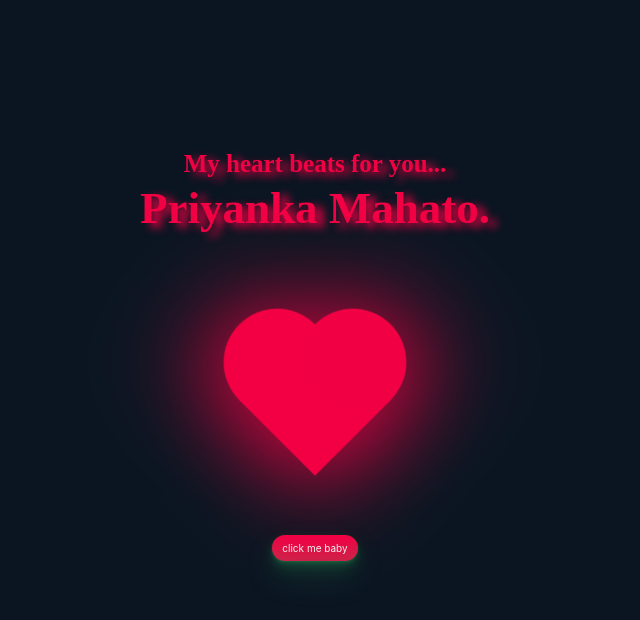
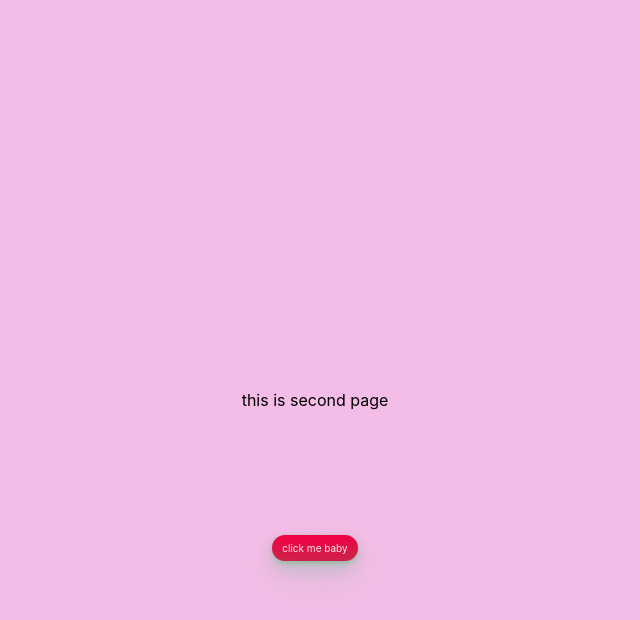
Before and after one commit to theantisocialextrovert/supra, a React (Create React App) app: page / in a window 1280 px wide. Both pictures are taken after a click on the button "click me baby". Shown: the top 620 px of the page, without its empty margins (325-965 px from the left). Built offline with nearby package versions, Linux system fonts and the light colour scheme.

Commit message:
adding new page and on click event handler

```diff
--- a/src/App.js
+++ b/src/App.js
@@ -2,14 +2,20 @@
 import './App.css';
 import './FirstPage.css'
 import FirstPage from './first_page';
+import SecondPage from './secondPage';
 import {useState} from 'react';
 
 
 function App() {
+  const [count, setCount] = useState(0)
+function handleClick() {
+  setCount((count + 1)%2);
+}
   return (
     <body>
-      <FirstPage></FirstPage>
-      <button class="button-33" >click me baby</button>
+      {count === 0 && <FirstPage/>}
+      {count === 1 && <SecondPage/>}
+      <button class="button-33" onClick={() => {handleClick();}}>click me baby</button>
     </body>
   );
 }
--- a/src/FirstPage.css
+++ b/src/FirstPage.css
@@ -6,7 +6,7 @@ body{
     display: flex;
     align-items: center;
     justify-content: center;
-    background: #0b1522;
+    background: #f4bde7;
 }
 
 
@@ -98,7 +98,7 @@ body{
     text-align: center;
     height: 20px;
     position: absolute;
-    margin-bottom: 52vh;
+    margin-bottom: 50vh;
 }
 
 
--- a/src/first_page.js
+++ b/src/first_page.js
@@ -4,7 +4,7 @@ import './FirstPage.css';
 function FirstPage(){
     return (
         <body>
-        <span class="caption">My heart beats for you...</span>
+        <span class="caption">My heart will always beat for you...</span>
         <span class="caption-two"> Priyanka Mahato.</span>
         <div class="heart"></div>
         </body>
--- /dev/null
+++ b/src/secondPage.js
@@ -0,0 +1,13 @@
+import React from 'react';
+
+
+function SecondPage(){
+    return (
+        <body>
+         this is second page
+        </body>
+
+    )
+}
+
+export default SecondPage;
```
